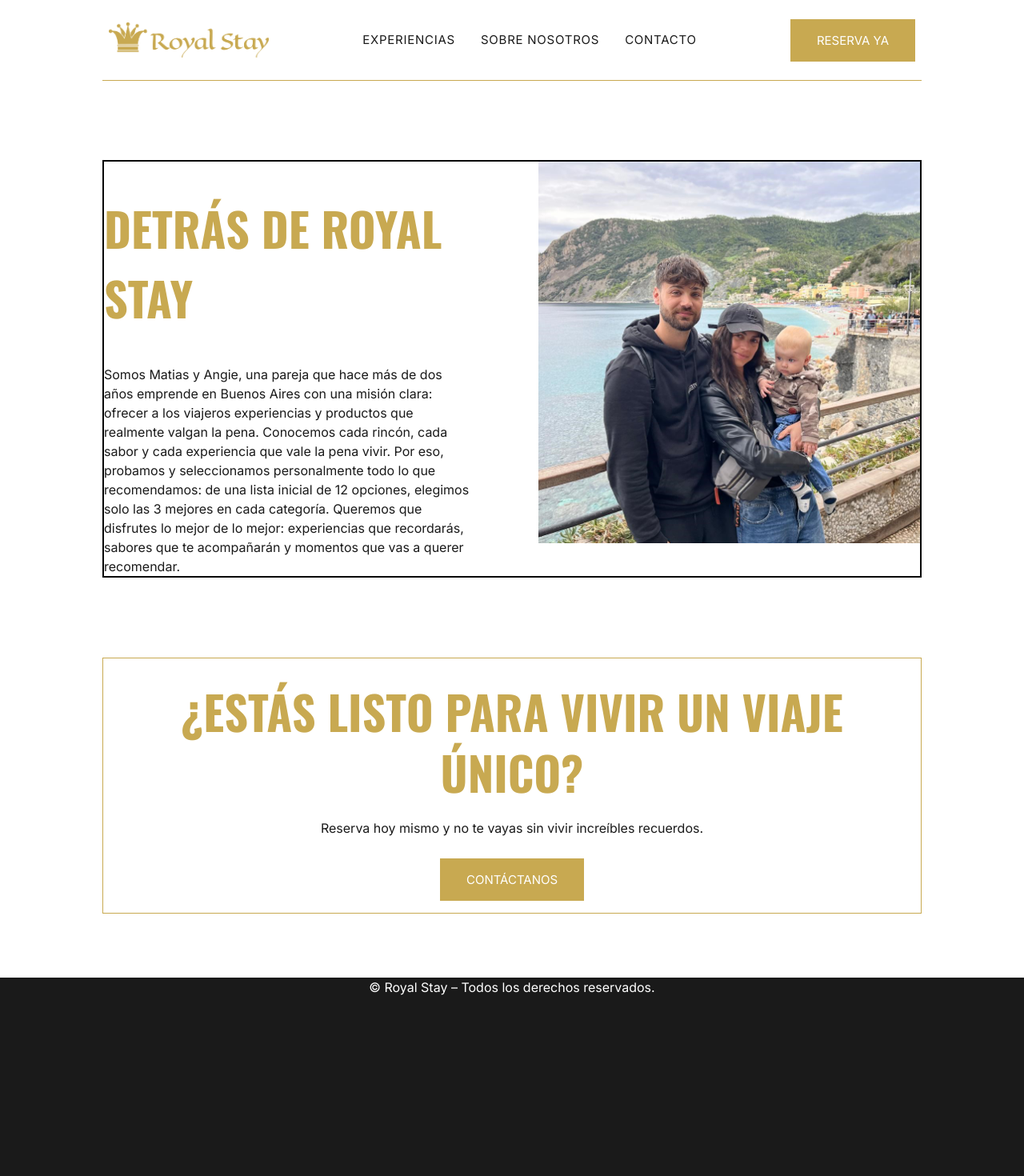
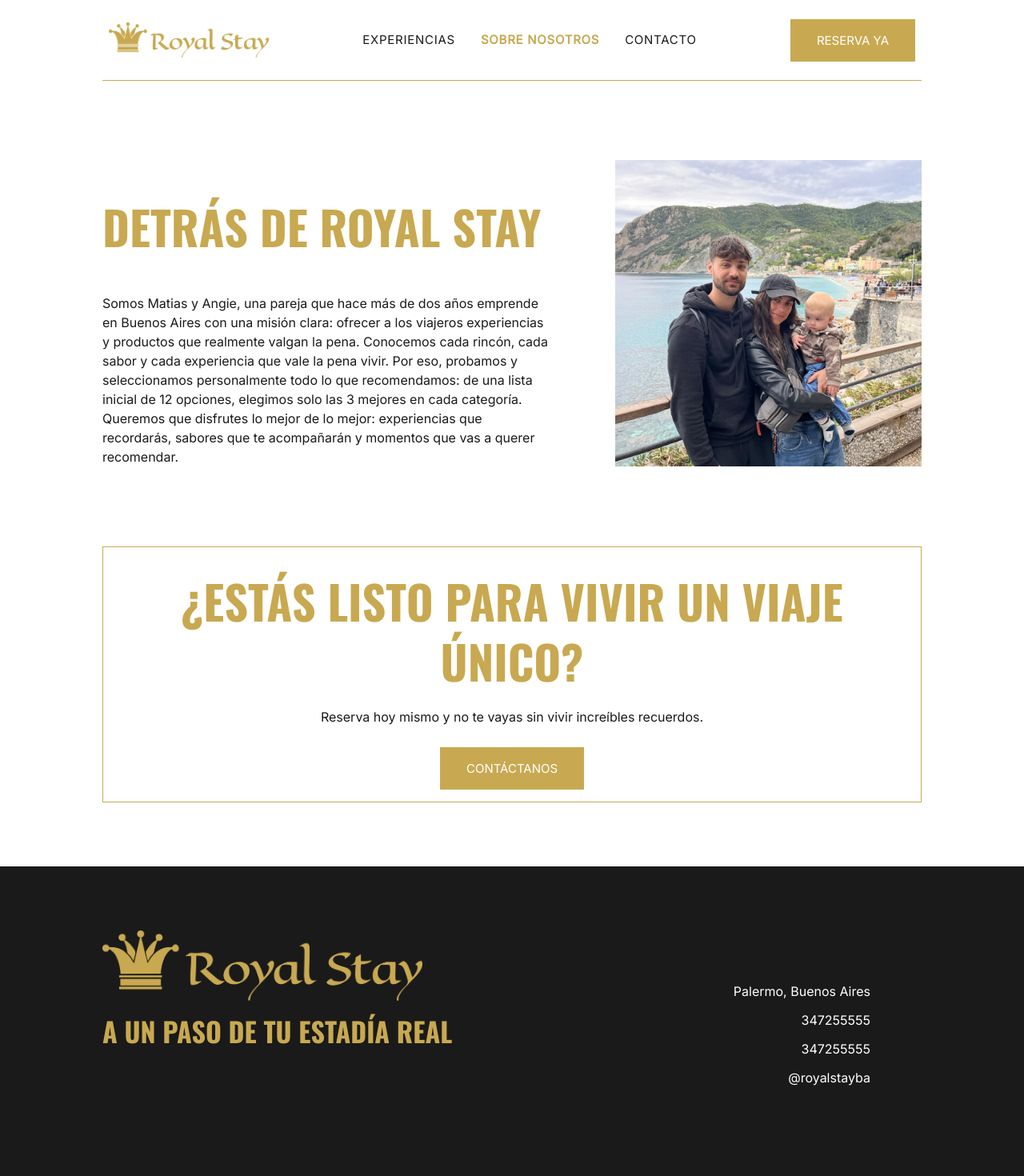
Before and after one commit to Candesalvatto/royal-stay, a Next.js app: page /aboutus in a window 1280 px wide. Shown: the top 1470 px of the page at 80% size. Built offline with nearby package versions, Linux system fonts and the light colour scheme.

Commit message:
arreglando todo, falta exp

```diff
--- a/src/app/aboutus/page.jsx
+++ b/src/app/aboutus/page.jsx
@@ -4,14 +4,28 @@ import { inter } from '../layout'
 import style from '@/app/home.module.css'
 import Image from 'next/image'
 
+export const metadata = {
+  title: "Royal Stay",
+  description: "Experiencias para vivir Buenos Aires",
+  keywords: ["experiencias", "buenos aires"],
+  openGraph: {
+    title: "Royal Stay",
+    description: "Experiencias para vivir Buenos Aires",
+    type: "website",
+  },
+  locale: "es_ES",
+};
 
 
 const AboutUs = () => {
+
+
   return (
-    <div className='border-2 border-[#000000] max-w-8/10 mx-auto flex flex-row mt-50 gap-20'>
-      <div className='basis-2/3'>
-      <h3 className={`${oswald.className} antialiased ${style.royalcolor}  text-[58px]  font-bold mt-10 `}>DETRÁS DE ROYAL STAY</h3>
-      <p className={`${inter.className} antialiased ${style.textcolor}  text-[16px] mt-10  `}>Somos Matias y Angie, una pareja que hace más de dos años emprende en Buenos Aires con una misión clara: ofrecer a los viajeros experiencias y productos que realmente valgan la pena. Conocemos cada rincón, cada sabor y cada experiencia que vale la pena vivir. Por eso, probamos y seleccionamos personalmente todo lo que recomendamos: de una lista inicial de 12 opciones, elegimos solo las 3 mejores en cada categoría. Queremos que disfrutes lo mejor de lo mejor: experiencias que recordarás, sabores que te acompañarán y momentos que vas a querer recomendar.</p>
+    <div className=' max-w-9/10 md:max-w-8/10 mx-auto flex flex-col md:flex-row mt-35 md:mt-50 md:gap-20 gap-10'>
+
+      <div className='w-full'>
+      <h3 className={`${oswald.className} antialiased ${style.royalcolor}  text-[36px] md:text-[58px]  font-bold md:mt-10 `}>DETRÁS DE ROYAL STAY</h3>
+      <p className={`${inter.className} antialiased ${style.textcolor}  text-[16px] mt-7 md:mt-10  `}>Somos Matias y Angie, una pareja que hace más de dos años emprende en Buenos Aires con una misión clara: ofrecer a los viajeros experiencias y productos que realmente valgan la pena. Conocemos cada rincón, cada sabor y cada experiencia que vale la pena vivir. Por eso, probamos y seleccionamos personalmente todo lo que recomendamos: de una lista inicial de 12 opciones, elegimos solo las 3 mejores en cada categoría. Queremos que disfrutes lo mejor de lo mejor: experiencias que recordarás, sabores que te acompañarán y momentos que vas a querer recomendar.</p>
       </div>
       <div>
       <Image
@@ -25,7 +39,7 @@ const AboutUs = () => {
                     alt='Mati y Angie'
                     width={300}
                     height={200}
-                    className='block md:hidden'/>
+                    className='block md:hidden object-cover w-full h-auto'/>
       </div>
     </div>
   )
--- a/src/app/components/Footer.jsx
+++ b/src/app/components/Footer.jsx
@@ -3,6 +3,7 @@ import { inter } from '../layout';
 import { oswald } from '../layout';
 import style from '@/app/home.module.css'
 import Button from './Button';
+import Image from 'next/image';
 
 const Footer = () => {
   return (
@@ -18,7 +19,33 @@ const Footer = () => {
                     </Button>
               </div>
         </section>
-        <section className=' w-full mx-auto  bg-[#1a1a1a] h-100 md:mt-20 mt-10'>
+
+        <section className=' w-full mx-auto flex flex-col justify-between space-y-5  bg-[#1a1a1a]  md:mt-20 mt-10'>
+            <div className=' w-9/10 mx-auto md:w-8/10 flex flex-col md:flex-row py-20'>
+              <div className='flex flex-col justify-start border-2py-16 space-y-3 pb-10 md:w-1/2'>
+                <Image
+                src='/logo.png'
+                alt='Royal Stay'
+                width={400}
+                height={200}
+                className='hidden md:block object-cover '
+                />
+                                <Image
+                src='/logo.png'
+                alt='Royal Stay'
+                width={250}
+                height={100}
+                className='md:hidden block object-cover '
+                />
+        <h2 className={`${oswald.className} antialiased ${style.royalcolor}  text-[20px]  md:text-[34px] font-bold`}>A UN PASO DE TU ESTADÍA REAL</h2>
+              </div>
+              <div className={` ${inter.className} text-[16px] antialiased space-y-3  flex flex-col  md:p-16 text-white md:w-1/2 justify-start items-start md:items-end md:justify-end`}>
+                <p>Palermo, Buenos Aires</p>
+                <p>347255555</p>
+                <p>347255555</p>
+                <p>@royalstayba</p>
+              </div>
+            </div>
     <span className={`${inter.className} text-white text-[10px] md:text-[16px] flex justify-center `}>© Royal Stay – Todos los derechos reservados.</span>
         </section>
     </div>
--- a/src/app/components/Navbar.jsx
+++ b/src/app/components/Navbar.jsx
@@ -1,32 +1,34 @@
+'use client'
 
-import React from 'react'
+import React, {useState}from 'react'
 import { inter } from '../layout';
 import style from '@/app/home.module.css'
 import Image from "next/image";
 import Link from "next/link";
 import Button from './Button';
-
+import { usePathname } from 'next/navigation';
 
 
 
 
 const Navbar = () => {
 
+  const pathname = usePathname()
+  const [menuOpen, setMenuOpen] = useState(false)
 
-    // const pathname = usePathname()
 
-    // const links = [
-    //     {href:'/experiences',
-    //     label: 'EXPERIENCIES'
-    //     },
+    const links = [
+        {href:'/experiences',
+        label: 'EXPERIENCIAS'
+        },
 
-    //     {href:'/aboutus',
-    //         label: 'ABOUT US'
-    //         },
-    //    {href:'/contact',
-    //     label: 'CONTACT'
-    //             }
-    // ]
+        {href:'/aboutus',
+            label: 'SOBRE NOSOTROS'
+            },
+       {href:'/contact',
+        label: 'CONTACTO'
+                }
+    ]
 
 
   return (
@@ -44,27 +46,25 @@ const Navbar = () => {
            height={200} />
         </Link>
       </div>
-{/*
+
+<div className="hidden md:flex items-center space-x-8  text-[15px] tracking-wider">
       {links.map((link)=>{
           return(
               <Link
               key={link.label}
               href={link.href}
-        className={`text-[#c8a951] hover:text-blue
-        ${pathname === link.href ? 'bg-sky-100 text-blue-600' : ""}
-        `}>
-            <p>{link.label}</p>
+              className={`hover:text-[#c8a951] transition ${
+                pathname === link.href ? 'text-[#c8a951] font-bold' : ''
+              }`}
+            >
+                  {link.label}
               </Link>
           )
-})} */}
+      })}
+
+</div>
 
 
-
-       <div className="hidden md:flex items-center space-x-8 text-[#171717] text-[15px] tracking-wider">
-        <Link href="/experiences" className={`${inter.className} ${style.textcolor}`}>EXPERIENCIAS</Link>
-        <Link href="/aboutus" className={`${inter.className} ${style.textcolor}`}>SOBRE NOSOTROS</Link>
-        <Link href="/contact" className={`${inter.className} ${style.textcolor}`}>CONTACTO</Link>
-      </div>
 
 
       <div className={inter.className}>
@@ -77,6 +77,9 @@ href="https://api.whatsapp.com/send?phone=5493472554912&text=¡Hola!%20Quisiera%
       </div>
     </nav>
 
+
+
+{/*
     <nav className='md:hidden block border-b border-[#c8a951] w-full px-2 py-4 bg-white'>
       <div className=' flex flex-row justify-between'>
         <Link href="/">
@@ -86,13 +89,58 @@ href="https://api.whatsapp.com/send?phone=5493472554912&text=¡Hola!%20Quisiera%
           width={200}
            height={200} />
         </Link>
+
         <Image
         src='/menu-open.png'
          alt="menu"
-          width={50}
-           height={50} />
+          width={44}
+           height={44}
+           className='p-1' />
 </div>
+    </nav> */}
+
+        {/* Mobile */}
+<nav className="md:hidden fixed top-0 left-0 w-full z-50 bg-white flex items-center justify-between px-3 py-4 border-b border-[#c8a951]">
+  <Link href="/">
+    <Image src="/logo.png" alt="Royal Stay Logo" width={200} height={200} />
+  </Link>
+  <button
+    onClick={() => setMenuOpen(!menuOpen)}
+    className="focus:outline-none"
+  >
+    {menuOpen ? (
+      <Image src="/menu-close.png" alt="Cerrar menú" width={20} height={20} />
+    ) : (
+      <Image src="/menu-open.png" alt="Abrir menú" width={40} height={40} />
+    )}
+  </button>
 </nav>
+
+{/* Mobile Menu */}
+{menuOpen && (
+  <div className="md:hidden fixed top-[70px] left-0 w-full z-50 flex flex-col items-start bg-white py-5 px-5 space-y-3 border-b border-[#c8a951]">
+    {links.map(link => (
+      <Link
+        key={link.label}
+        href={link.href}
+        onClick={() => setMenuOpen(false)}
+        className={`text-[#171717] hover:text-[#c8a951] text-[15px] tracking-wide transition py-2 ${
+          pathname === link.href ? 'text-[#c8a951] ' : ''
+        }`}
+      >
+        {link.label}
+      </Link>
+    ))}
+    <Button
+      href="https://api.whatsapp.com/send?phone=5493472554912&text=¡Hola!"
+      className="bg-[#c8a951] text-white px-4 py-2 rounded hover:bg-green-700 transition"
+    >
+      RESERVA YA
+    </Button>
+  </div>
+)}
+
+
     </div>
   )
 }
--- a/src/app/experiences/page.jsx
+++ b/src/app/experiences/page.jsx
@@ -1,4 +1,18 @@
 import React from 'react'
+
+
+export const metadata = {
+  title: "Royal Stay",
+  description: "Experiencias para vivir Buenos Aires",
+  keywords: ["experiencias", "buenos aires"],
+  openGraph: {
+    title: "Royal Stay",
+    description: "Experiencias para vivir Buenos Aires",
+    type: "website",
+  },
+  locale: "es_ES",
+};
+
 
 const Experiences = () => {
   return (
--- a/src/app/globals.css
+++ b/src/app/globals.css
@@ -21,4 +21,5 @@ body {
 
 * {
   box-sizing: border-box;
+
 }
--- a/src/app/layout.jsx
+++ b/src/app/layout.jsx
@@ -1,18 +1,22 @@
 import "./globals.css";
 import {Inter, Oswald} from "next/font/google"
+import Footer from "./components/Footer";
 import Navbar from "./components/Navbar";
-import Footer from "./components/Footer";
 
 
 
 
-export const metadata = {
-  title: "Royal Stay",
-  description: "Experiencias para vivir Buenos Aires ",
-  type: "website",
-  keywords: ["experiencias", "buenos aires"],
-  locale:"es_ES"
-};
+// export const metadata = {
+//   title: "Royal Stay",
+//   description: "Experiencias para vivir Buenos Aires",
+//   keywords: ["experiencias", "buenos aires"],
+//   openGraph: {
+//     title: "Royal Stay",
+//     description: "Experiencias para vivir Buenos Aires",
+//     type: "website",
+//   },
+//   locale: "es_ES",
+// };
 
 export const inter = Inter({
   subsets: ["latin"],
@@ -30,7 +34,7 @@ export const oswald = Oswald({
 export default function RootLayout({ children }) {
   return (
     <html lang="es">
-      <body className="bg-white" >
+      <body className={`bg-white ${inter.className}`} >
         <Navbar/>
         {children}
         <Footer/>
--- a/src/app/page.jsx
+++ b/src/app/page.jsx
@@ -8,10 +8,23 @@ import Button from './components/Button'
 
 
 
+export const metadata = {
+  title: "Royal Stay",
+  description: "Experiencias para vivir Buenos Aires",
+  keywords: ["experiencias", "buenos aires"],
+  openGraph: {
+    title: "Royal Stay",
+    description: "Experiencias para vivir Buenos Aires",
+    type: "website",
+  },
+  locale: "es_ES",
+};
+
 const Home = () => {
   return (
-    <div className="bg-white" >
-      <div className="max-w-9/10 md:max-w-8/10 mx-auto  flex flex-col md:flex-row items-start md:items-end md:justify-between mt-15 mb-7  md:mt-50 md:mb-15">
+    <div className="bg-white mt-35" >
+
+      <div className="max-w-9/10 md:max-w-8/10 mx-auto  flex flex-col md:flex-row items-start md:items-end md:justify-between  mb-7  md:mt-50 md:mb-15">
         <h1 className={`${oswald.className} antialiased ${style.royalcolor}  text-[54px] md:text-[64px] lg:text-[85px]  md:w-3/4 font-bold leading-[1.1]`}>VIVE CADA LUGAR Y SÉ PARTE DE SU HISTORIA</h1>
         <p className={`${inter.className} antialiased ${style.textcolor}  text-[16px] md:w-1/4 mt-5`}>Experiencias auténticas pensadas para descubrir la esencia de Buenos Aires</p>
       </div>
```
Also changed, not shown: public/menu-close.png (added), public/menu2.png (added). Lines whose indentation alone changed are shown as unchanged.
